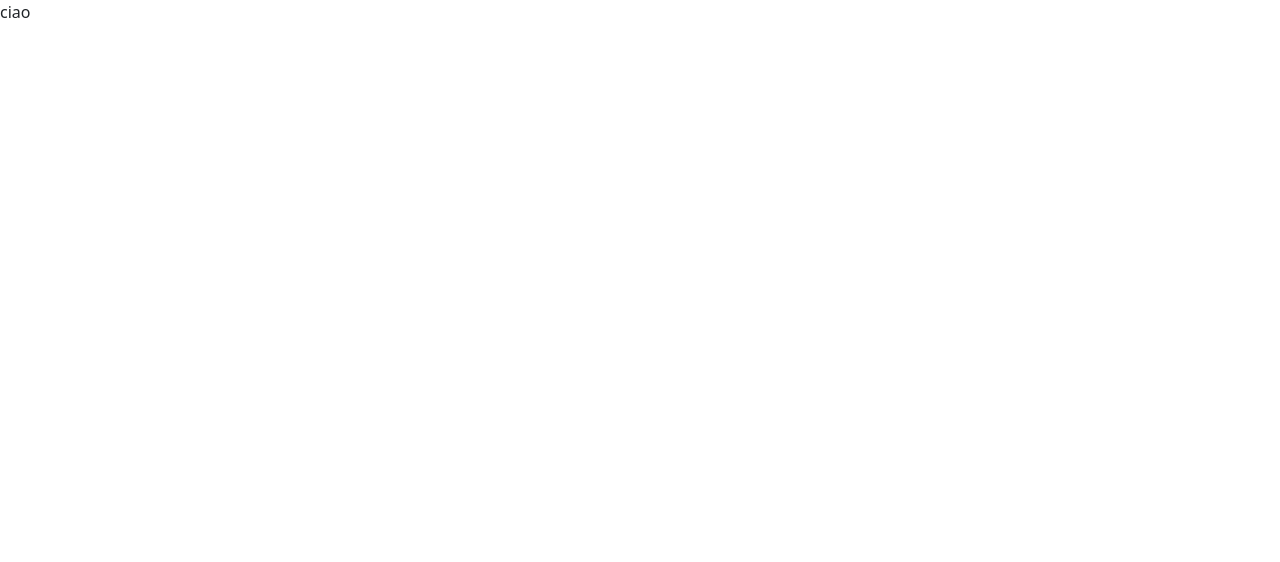
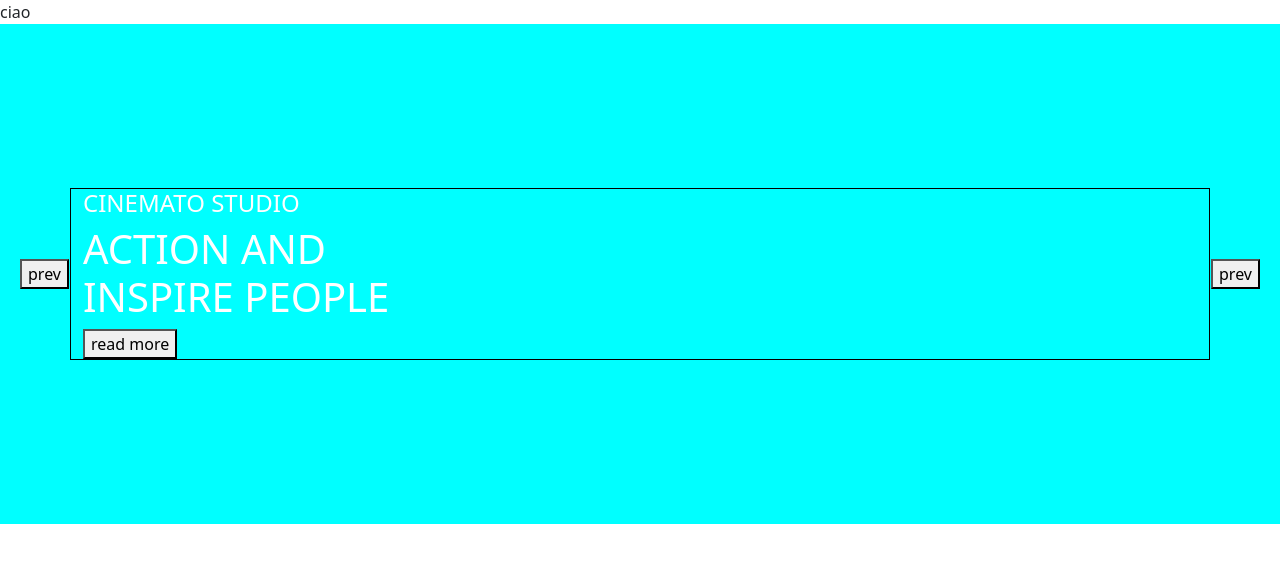
Before and after one commit to JordanRomagnoli/proj-html-vuejs, a Vue app: page / in a window 1280 px wide. Shown: the top 562 px of the page. Built offline with nearby package versions, Linux system fonts and the light colour scheme.

Commit message:
- ADD Font Awesome CDN; - START "homepage";

```diff
--- a/index.html
+++ b/index.html
@@ -3,6 +3,7 @@
   <head>
     <meta charset="UTF-8" />
     <meta name="viewport" content="width=device-width, initial-scale=1.0" />
+    <link rel="stylesheet" href="https://cdnjs.cloudflare.com/ajax/libs/font-awesome/6.5.1/css/all.min.css" integrity="sha512-DTOQO9RWCH3ppGqcWaEA1BIZOC6xxalwEsw9c2QQeAIftl+Vegovlnee1c9QX4TctnWMn13TZye+giMm8e2LwA==" crossorigin="anonymous" referrerpolicy="no-referrer" />
     <title>Cinemato</title>
   </head>
   <body>
--- /dev/null
+++ b/src/components/JumbotronCarusell.vue
@@ -0,0 +1,76 @@
+<script>
+    export default {
+        data() {
+            return {
+                counterJumbotron: 0,
+                jumbotronCarousellElement: [
+                    {
+                        img: '../assets/img/blog01.jpg',
+                        smallTitle: 'cinemato studio',
+                        bigTitle:'action and inspire people',
+                    },
+                    {
+                        img: '../assets/img/blog02.jpg',
+                        smallTitle: 'cinemato director',
+                        bigTitle:'dancing with of the stars',
+                    },
+                ]
+            }
+        },
+        methods:{
+
+        }
+    }
+    </script>
+
+<template>
+    <div class="jumbotron">
+        <button>
+            prev
+        </button>
+        <div class="container">
+            <div class="row">
+                <div class="col-4">
+                    <h4>
+                        {{ jumbotronCarousellElement[0].smallTitle }}
+                    </h4>
+                    <h1>
+                        {{jumbotronCarousellElement[0].bigTitle}}
+                    </h1>
+                    <button>read more</button>
+                </div>
+            </div>
+        </div>
+        <button>
+            prev
+        </button>
+    </div>
+</template>
+
+<style lang="scss" scoped>
+    @use '../assets/scss/partials/variables' as *;
+
+    .jumbotron{
+        min-height: 500px;
+        padding: 20px;
+        background-color: aqua;
+        display: flex;
+        align-items: center;
+        background-size: cover;
+        background-position: center;
+
+        .container{
+            border: 1px solid black;
+            color: white;
+            .row{
+                h1,h4{
+                    text-transform: uppercase;
+                }
+            }
+        }
+    }
+
+    .active{
+        background-image: url(../assets/img/blog01.jpg);
+    }
+</style>
--- a/src/pages/HomePage.vue
+++ b/src/pages/HomePage.vue
@@ -1,17 +1,21 @@
 <script>
+    import JumbotronCarusell from '../components/JumbotronCarusell.vue';
+
     export default {
         data() {
             return {
 
             }
         },
+        components :{
+
+            JumbotronCarusell,
+        }
     }
     </script>
 
 <template>
-    <div class="jumbotron">
-
-    </div>
+    <JumbotronCarusell/>
 </template>
 
 <style lang="scss" scoped>
```
